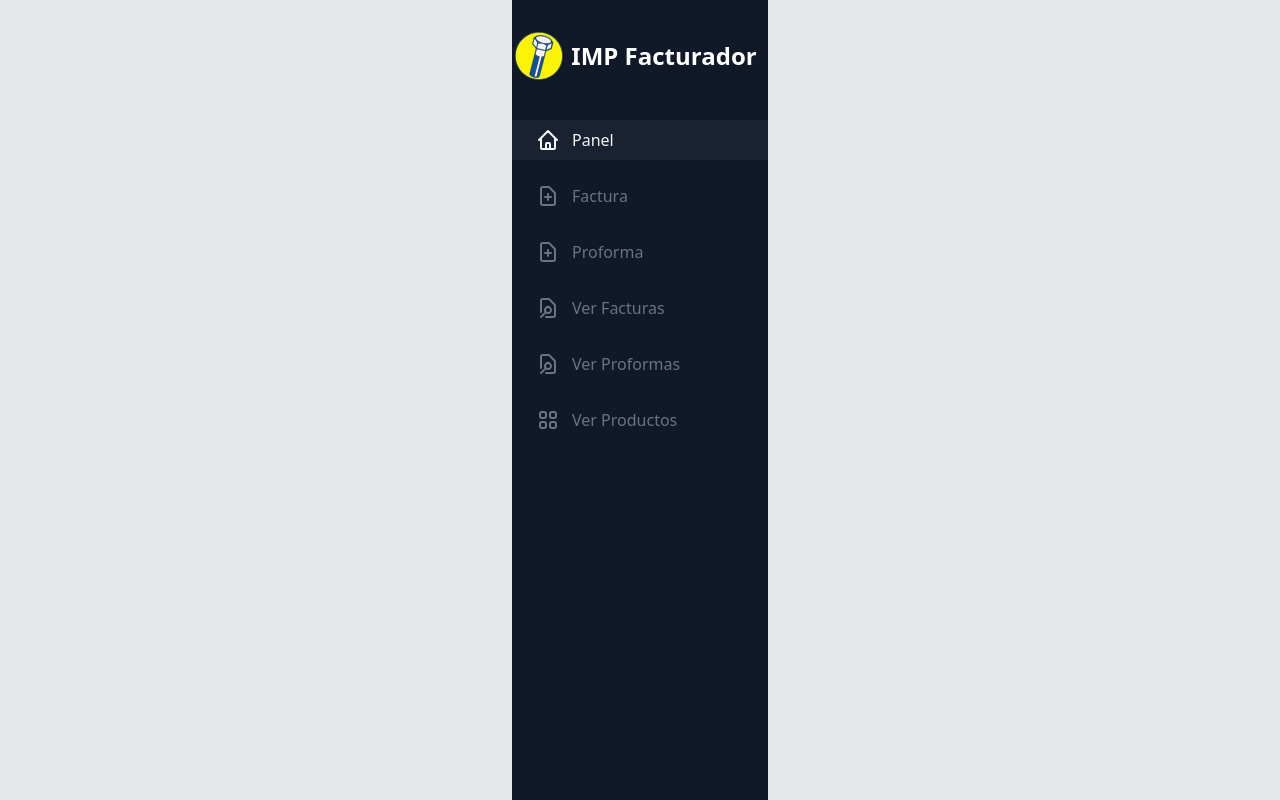
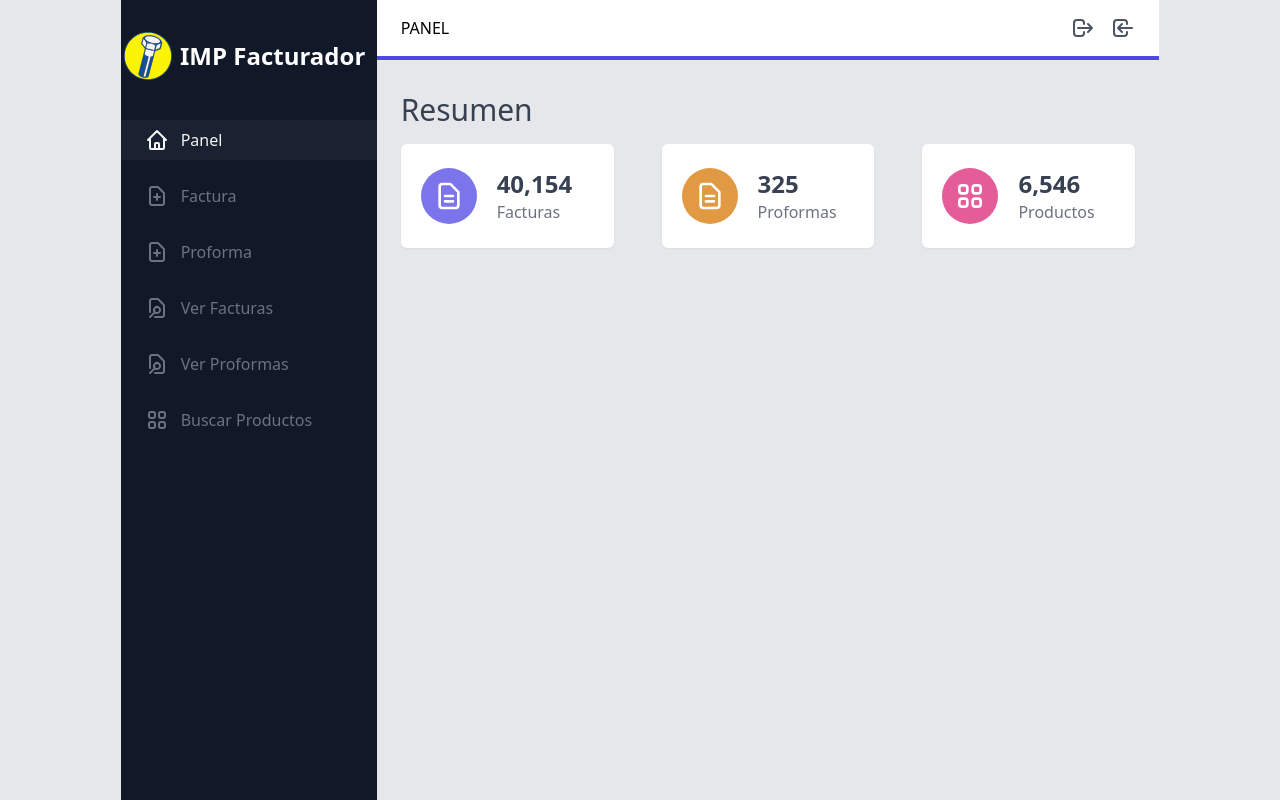
Before and after one commit to luvagu/imp-invoicing-node-react, a React (Create React App) app in the folder client/: page / in a window 1280 px wide. Built offline with nearby package versions, Linux system fonts and the light colour scheme.

Commit message:
added Header, Dashboard and Seacrh components, refactored routing

```diff
--- a/client/package.json
+++ b/client/package.json
@@ -39,6 +39,7 @@
     ]
   },
   "devDependencies": {
+    "@tailwindcss/forms": "^0.2.1",
     "@tailwindcss/postcss7-compat": "^2.0.3",
     "autoprefixer": "^9.8.6",
     "postcss": "^7.0.35",
--- a/client/src/App.jsx
+++ b/client/src/App.jsx
@@ -1,24 +1,33 @@
+import { useState } from 'react'
 import { BrowserRouter as Router, Route, Switch } from 'react-router-dom'
 
 import Sidebar from './components/Sidebar'
+import Header from './components/Header'
+import Dashboard from './components/Dashboard'
+import SearchProducts from './components/SearchProducts'
 
 function App() {
+	const [sidebarOpen, setSidebarOpen] = useState(false)
+
 	return (
 		<div className="flex h-screen bg-gray-200">
 			<Router>
-				<Sidebar />
-				<Switch>
-					{/* <Route path="/nueva-factura" component={Invoices} />
-					<Route path="/nueva-proforma" component={Quotes} />
-					<Route path="/nueva-proforma" component={Quotes} />
-					<Route path="/ver-facturas" component={Quotes} />
-					<Route path="/ver-proformas" component={Quotes} />
-					<Route path="/ver-products" component={Quotes} />
-					<Route exact path="/" component={Home} /> */}
-				</Switch>
+				<Sidebar sidebarOpen={sidebarOpen} setSidebarOpen={setSidebarOpen} />
+				<div className="flex-1 flex flex-col overflow-hidden">
+					<Header sidebarOpen={sidebarOpen} setSidebarOpen={setSidebarOpen} />
+					<main className="flex-1 overflow-x-hidden overflow-y-auto bg-gray-200">
+						<Switch>
+							<Route exact path="/" component={Dashboard} />
+							<Route path="/nueva-factura" />
+							<Route path="/nueva-proforma" />
+							<Route path="/ver-facturas" />
+							<Route path="/ver-proformas" />
+							<Route path="/buscar-productos" component={SearchProducts} />
+						</Switch>
+					</main>
+				</div>
 			</Router>
 		</div>
-
 	)
 }
 
--- /dev/null
+++ b/client/src/components/Dashboard.jsx
@@ -0,0 +1,99 @@
+export default function Dashboard() {
+	return (
+		<div className="container mx-auto px-6 py-8">
+
+			<h3 className="text-gray-700 text-3xl font-medium">Resumen</h3>
+
+			<div className="mt-4">
+
+				<div className="flex flex-wrap -mx-6">
+
+					<div className="w-full px-6 sm:w-1/2 xl:w-1/3">
+						<div className="flex items-center px-5 py-6 shadow-sm rounded-md bg-white">
+							<div className="p-3 rounded-full bg-indigo-600 bg-opacity-75">
+								<svg
+									className="h-8 w-8 text-white"
+									xmlns="http://www.w3.org/2000/svg"
+									fill="none"
+									viewBox="0 0 24 24"
+									stroke="currentColor"
+								>
+									<path
+										strokeLinecap="round"
+										strokeLinejoin="round"
+										strokeWidth="2"
+										d="M9 12h6m-6 4h6m2 5H7a2 2 0 01-2-2V5a2 2 0 012-2h5.586a1 1 0 01.707.293l5.414 5.414a1 1 0 01.293.707V19a2 2 0 01-2 2z"
+									/>
+								</svg>
+							</div>
+
+							<div className="mx-5">
+								<h4 className="text-2xl font-semibold text-gray-700">
+									40,154
+								</h4>
+								<div className="text-gray-500">Facturas</div>
+							</div>
+						</div>
+					</div>
+
+					<div className="w-full mt-6 px-6 sm:w-1/2 xl:w-1/3 sm:mt-0">
+						<div className="flex items-center px-5 py-6 shadow-sm rounded-md bg-white">
+							<div className="p-3 rounded-full bg-yellow-600 bg-opacity-75">
+								<svg
+									className="h-8 w-8 text-white"
+									xmlns="http://www.w3.org/2000/svg"
+									fill="none"
+									viewBox="0 0 24 24"
+									stroke="currentColor"
+								>
+									<path
+										strokeLinecap="round"
+										strokeLinejoin="round"
+										strokeWidth="2"
+										d="M9 12h6m-6 4h6m2 5H7a2 2 0 01-2-2V5a2 2 0 012-2h5.586a1 1 0 01.707.293l5.414 5.414a1 1 0 01.293.707V19a2 2 0 01-2 2z"
+									/>
+								</svg>
+							</div>
+
+							<div className="mx-5">
+								<h4 className="text-2xl font-semibold text-gray-700">
+									325
+								</h4>
+								<div className="text-gray-500">Proformas</div>
+							</div>
+						</div>
+					</div>
+
+					<div className="w-full mt-6 px-6 sm:w-1/2 xl:w-1/3 xl:mt-0">
+						<div className="flex items-center px-5 py-6 shadow-sm rounded-md bg-white">
+							<div className="p-3 rounded-full bg-pink-600 bg-opacity-75">
+								<svg
+									className="h-8 w-8 text-white"
+									xmlns="http://www.w3.org/2000/svg"
+									fill="none"
+									viewBox="0 0 24 24"
+									stroke="currentColor"
+								>
+									<path
+										strokeLinecap="round"
+										strokeLinejoin="round"
+										strokeWidth="2"
+										d="M4 6a2 2 0 012-2h2a2 2 0 012 2v2a2 2 0 01-2 2H6a2 2 0 01-2-2V6zM14 6a2 2 0 012-2h2a2 2 0 012 2v2a2 2 0 01-2 2h-2a2 2 0 01-2-2V6zM4 16a2 2 0 012-2h2a2 2 0 012 2v2a2 2 0 01-2 2H6a2 2 0 01-2-2v-2zM14 16a2 2 0 012-2h2a2 2 0 012 2v2a2 2 0 01-2 2h-2a2 2 0 01-2-2v-2z"
+									/>
+								</svg>
+							</div>
+
+							<div className="mx-5">
+								<h4 className="text-2xl font-semibold text-gray-700">
+									6,546
+								</h4>
+								<div className="text-gray-500">Productos</div>
+							</div>
+						</div>
+					</div>
+
+				</div>
+			</div>
+		</div>
+	)
+}
--- /dev/null
+++ b/client/src/components/Header.jsx
@@ -0,0 +1,84 @@
+import { useLocation } from 'react-router-dom'
+
+export default function Header({ sidebarOpen, setSidebarOpen }) {
+    const location = useLocation().pathname
+    let headerTitle
+
+    switch (location) {
+        case '/nueva-factura': headerTitle = 'Nueva Factura'
+            break
+        case '/nueva-proforma': headerTitle = 'Nueva Proforma'
+            break
+        case '/ver-facturas': headerTitle = 'Ver Facturas'
+            break
+        case '/ver-proformas': headerTitle = 'Ver Proformas'
+            break
+        case '/buscar-productos': headerTitle = 'Buscar Productos'
+            break
+        default: headerTitle = 'Panel'
+            break
+    }
+
+    return (
+		<header className="flex justify-between items-center py-4 px-6 bg-white border-b-4 border-indigo-600">
+			<div className="flex items-center">
+
+                {/* Sidebar toggle */}
+				<button onClick={() => setSidebarOpen(!sidebarOpen)} className="text-gray-500 mr-4 focus:outline-none lg:hidden">
+					<svg
+						className="h-6 w-6"
+						viewBox="0 0 24 24"
+						fill="none"
+						xmlns="http://www.w3.org/2000/svg"
+					>
+						<path
+							d="M4 6H20M4 12H20M4 18H11"
+							stroke="currentColor"
+							strokeWidth="2"
+							strokeLinecap="round"
+							strokeLinejoin="round"
+						></path>
+					</svg>
+				</button>
+
+				<h1 className="uppercase">{headerTitle}</h1>
+			</div>
+
+			<div className="flex items-center">
+				<button className="flex mx-4 text-gray-600 focus:outline-none" type="button">
+					<svg
+						className="h-6 w-6"
+						viewBox="0 0 24 24"
+						fill="none"
+						xmlns="http://www.w3.org/2000/svg"
+					>
+						<path
+							d="M17 16l4-4m0 0l-4-4m4 4H7m6 4v1a3 3 0 01-3 3H6a3 3 0 01-3-3V7a3 3 0 013-3h4a3 3 0 013 3v1"
+							stroke="currentColor"
+							strokeWidth="2"
+							strokeLinecap="round"
+							strokeLinejoin="round"
+						></path>
+					</svg>
+				</button>
+
+				<button className="flex text-gray-600 focus:outline-none" type="button">
+					<svg
+						className="h-6 w-6"
+						xmlns="http://www.w3.org/2000/svg"
+						fill="none"
+						viewBox="0 0 24 24"
+						stroke="currentColor"
+					>
+						<path
+							strokeLinecap="round"
+							strokeLinejoin="round"
+							strokeWidth="2"
+							d="M11 16l-4-4m0 0l4-4m-4 4h14m-5 4v1a3 3 0 01-3 3H6a3 3 0 01-3-3V7a3 3 0 013-3h7a3 3 0 013 3v1"
+						/>
+					</svg>
+				</button>
+			</div>
+		</header>
+	)
+}
--- /dev/null
+++ b/client/src/components/SearchProducts.jsx
@@ -0,0 +1,76 @@
+import { useEffect, useState } from 'react'
+import axios from 'axios'
+
+export default function SearchProducts() {
+    const [searchTerm, setSearchTerm] = useState('')
+    const [searchResults, setSearchResults] = useState([])
+
+    useEffect(() => {
+        console.log('useEffect just run on load')
+        axios.get(`http://localhost:5000/get-single-product/${searchTerm}`)
+            .then(res => console.log(res))
+            .catch(e => console.log(e.message))
+    }, [searchTerm])
+
+    const handleKeyDown = (e) => {
+        if (e.key === 'Enter') {
+            switch (e.target.name) {
+                case 'code': {
+                    console.log(e.target.name)
+                }
+                    break
+                case 'partial-code': console.log(e.target.name)
+                    break
+                case 'partial-name': console.log(e.target.name)
+                    break
+                default:
+                    break
+            }
+        }
+    }
+
+	return (
+        <div className="container mx-auto px-6 py-8">
+
+			<h3 className="text-gray-700 text-3xl font-medium">Buscar por:</h3>
+
+            <div className="flex flex-wrap mt-4">
+                <SearchInput fieldName='code' placeHolder='Codigo' extraClass='mb-4 md:mb-0 mr-4' handle={handleKeyDown} />
+                <SearchInput fieldName='partial-code' placeHolder='Codigo parcial' extraClass='mb-4 md:mb-0 mr-4' handle={handleKeyDown} />
+                <SearchInput fieldName='partial-name' placeHolder='Nombre parcial' handle={handleKeyDown} />
+            </div>
+
+        </div>
+	)
+}
+
+
+function SearchInput({ fieldName, placeHolder, extraClass = '', handle }) {
+    return (
+        <div className={`relative ${extraClass}`}>
+            <span className="absolute inset-y-0 left-0 pl-3 flex items-center">
+                <svg
+                    className="h-5 w-5 text-gray-500"
+                    viewBox="0 0 24 24"
+                    fill="none"
+                >
+                    <path
+                        d="M21 21L15 15M17 10C17 13.866 13.866 17 10 17C6.13401 17 3 13.866 3 10C3 6.13401 6.13401 3 10 3C13.866 3 17 6.13401 17 10Z"
+                        stroke="currentColor"
+                        strokeWidth="2"
+                        strokeLinecap="round"
+                        strokeLinejoin="round"
+                    ></path>
+                </svg>
+            </span>
+
+            <input
+                onKeyDown={handle}
+                className="form-input w-full md:w-44 rounded-md pl-10 pr-4 focus:border-indigo-600"
+                type="text"
+                name={fieldName}
+                placeholder={placeHolder}
+            />
+        </div>
+    )
+}
--- a/client/src/components/Sidebar.jsx
+++ b/client/src/components/Sidebar.jsx
@@ -2,12 +2,16 @@ import { Link, useRouteMatch } from 'react-router-dom'
 
 import { ReactComponent as Logo } from '../assets/imp-logo.svg'
 
-export default function Sidebar() {
+export default function Sidebar({ sidebarOpen, setSidebarOpen }) {
+	const close = () => {
+		setSidebarOpen(false)
+	}
+
 	return (
 		<>
-			<div className="fixed z-20 inset-0 bg-black opacity-50 transition-opacity lg:hidden"></div>
+			<div onClick={close} className={sidebarOpen ? 'fixed z-20 inset-0 bg-black opacity-50 transition-opacity' : 'hidden'}></div>
 
-			<div className="fixed z-30 inset-y-0 left-0 w-64 transition duration-300 transform bg-gray-900 overflow-y-auto lg:translate-x-0 lg:static lg:inset-0">
+			<div className={`fixed z-30 inset-y-0 left-0 w-64 transition duration-300 transform bg-gray-900 overflow-y-auto lg:translate-x-0 lg:static lg:inset-0 ${sidebarOpen ? 'translate-x-0 ease-out' : '-translate-x-full ease-in'}`}>
 				<div className="flex items-center justify-center mt-8">
 					<div className="flex items-center">
 						<Logo className="h-12 w-12" />
@@ -18,12 +22,12 @@ export default function Sidebar() {
 				</div>
 
 				<nav className="mt-10">
-                    <SidebarLink to='/' label='Panel' icon='homeIcon' active={true} />
-                    <SidebarLink to='/nueva-factura' label='Factura' icon='addIcon' />
-                    <SidebarLink to='/nueva-proforma' label='Proforma' icon='addIcon' />
-                    <SidebarLink to='/ver-facturas' label='Ver Facturas' icon='searchIcon' />
-                    <SidebarLink to='/ver-proformas' label='Ver Proformas' icon='searchIcon' />
-                    <SidebarLink to='/ver-productos' label='Ver Productos' icon='viewIcon' />
+                    <SidebarLink close={close} to='/' label='Panel' icon='homeIcon' active={true} />
+                    <SidebarLink close={close} to='/nueva-factura' label='Factura' icon='addIcon' />
+                    <SidebarLink close={close} to='/nueva-proforma' label='Proforma' icon='addIcon' />
+                    <SidebarLink close={close} to='/ver-facturas' label='Ver Facturas' icon='searchIcon' />
+                    <SidebarLink close={close} to='/ver-proformas' label='Ver Proformas' icon='searchIcon' />
+                    <SidebarLink close={close} to='/buscar-productos' label='Buscar Productos' icon='viewIcon' />
 				</nav>
 			</div>
 		</>
@@ -31,17 +35,15 @@ export default function Sidebar() {
 }
 
 // Custom router link
-function SidebarLink({ label, icon, to, active }) {
+function SidebarLink({ label, icon, to, active, close }) {
 	const match = useRouteMatch({
 		path: to,
 		exact: active,
 	})
 
 	const styleProps = {
-		normal:
-			'flex items-center mt-4 py-2 px-6 text-gray-500 hover:bg-gray-700 hover:bg-opacity-25 hover:text-gray-100',
-		active:
-			'flex items-center mt-4 py-2 px-6 bg-gray-700 bg-opacity-25 text-gray-100',
+		normal: 'flex items-center mt-4 py-2 px-6 text-gray-500 hover:bg-gray-700 hover:bg-opacity-25 hover:text-gray-100',
+		active: 'flex items-center mt-4 py-2 px-6 bg-gray-700 bg-opacity-25 text-gray-100',
 		homeIcon: `<svg class="h-6 w-6" xmlns="http://www.w3.org/2000/svg" fill="none" viewBox="0 0 24 24" stroke="currentColor">
         <path stroke-linecap="round" stroke-linejoin="round" stroke-width="2" d="M3 12l2-2m0 0l7-7 7 7M5 10v10a1 1 0 001 1h3m10-11l2 2m-2-2v10a1 1 0 01-1 1h-3m-6 0a1 1 0 001-1v-4a1 1 0 011-1h2a1 1 0 011 1v4a1 1 0 001 1m-6 0h6" />
         </svg>`,
@@ -57,7 +59,7 @@ function SidebarLink({ label, icon, to, active }) {
 	}
 
 	return (
-		<Link to={to} className={match ? styleProps.active : styleProps.normal}>
+		<Link onClick={close} to={to} className={match ? styleProps.active : styleProps.normal}>
             <div dangerouslySetInnerHTML={{ __html: styleProps[icon] }} />
 			<span className="mx-3">{label}</span>
 		</Link>
--- a/client/tailwind.config.js
+++ b/client/tailwind.config.js
@@ -7,5 +7,5 @@ module.exports = {
   variants: {
     extend: {},
   },
-  plugins: [],
+  plugins: [require('@tailwindcss/forms')]
 }
```
Also changed, not shown: 1 other file (tests, documents, lock files or other folders).
